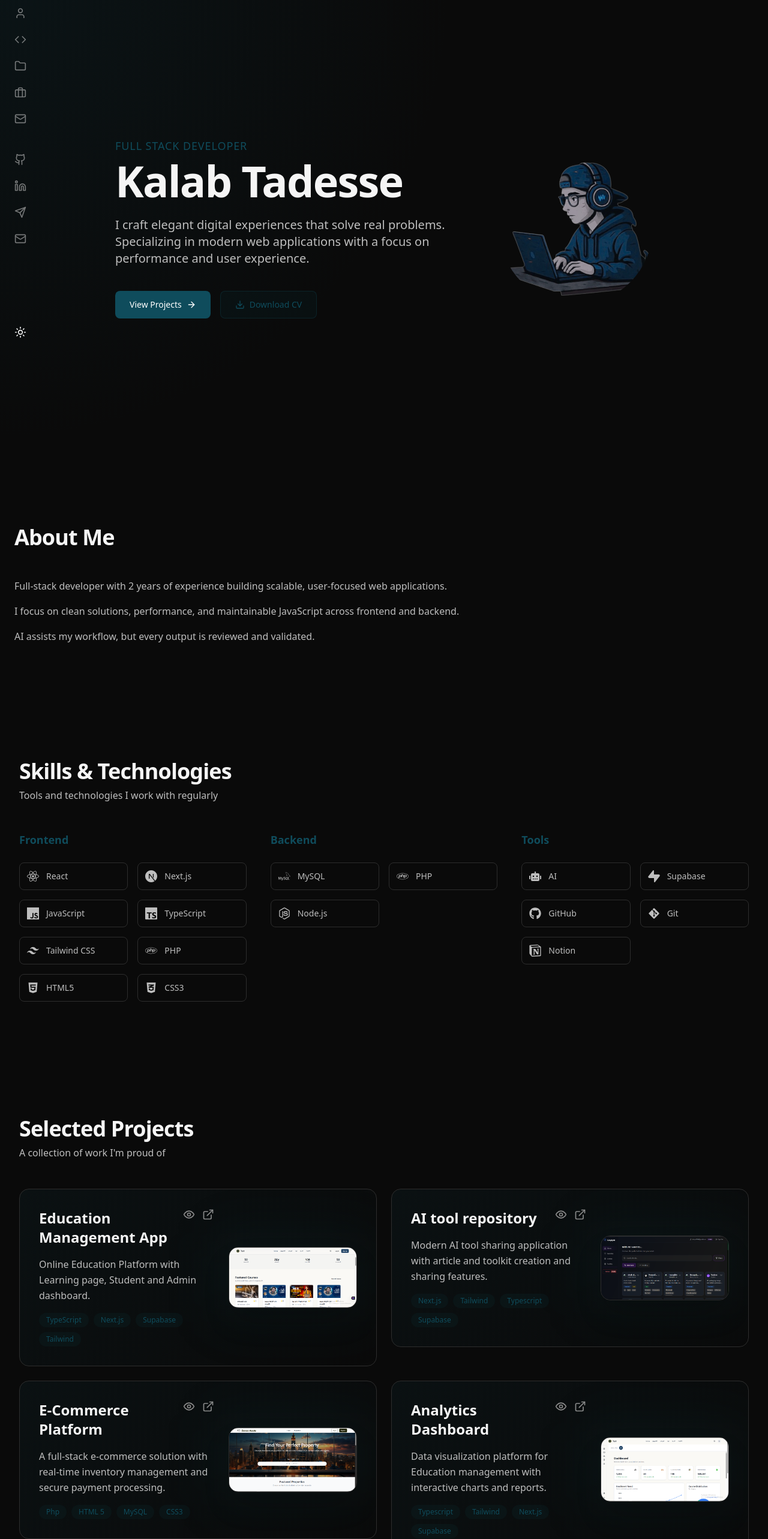
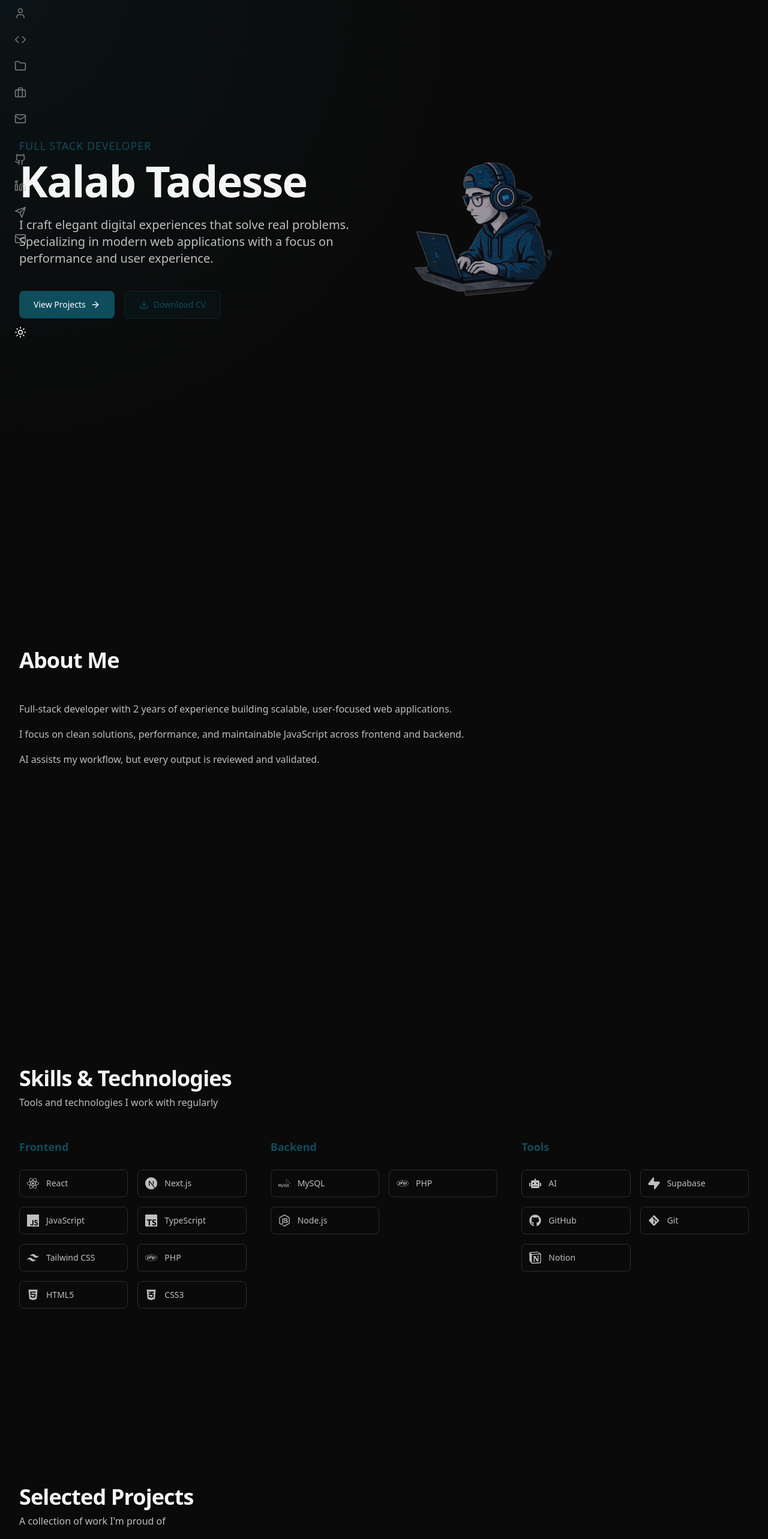
Before and after one commit to kallSTONE/kalab-tadesse, a React (Vite) app: page / in a window 1280 px wide. Shown: the part 20-2586 px from the top of the page at 60% size. Built offline with nearby package versions, Linux system fonts and the light colour scheme.

Commit message:
feat: centered all sections

```diff
--- a/src/components/sections/About.tsx
+++ b/src/components/sections/About.tsx
@@ -26,8 +26,8 @@ const itemVariants = {
 
 export default function About() {
   return (
-    <section id="about" className="py-24">
-      <div className="max-w-7xl mx-auto px-6">
+    <section id="about" className="min-h-screen flex items-center justify-center">
+      <div className="w-full max-w-7xl mx-auto px-6 lg:px-8 py-24">
         <SectionTitle title="About Me" />
 
         <motion.div
--- a/src/components/sections/Contact.tsx
+++ b/src/components/sections/Contact.tsx
@@ -4,8 +4,8 @@ import { social } from '../../data/portfolio';
 
 export default function Contact() {
   return (
-    <section id="contact" className="py-24">
-      <div className="max-w-7xl mx-auto px-6 lg:px-8">
+    <section id="contact" className="min-h-screen flex items-center justify-center">
+      <div className="w-full max-w-7xl mx-auto px-6 lg:px-8 py-24">
         <SectionTitle
           title="Get In Touch"
           subtitle="Let's create something great together"
--- a/src/components/sections/Experience.tsx
+++ b/src/components/sections/Experience.tsx
@@ -3,8 +3,8 @@ import { experience } from '../../data/portfolio';
 
 export default function Experience() {
   return (
-    <section id="experience" className="py-24 border-t border-border">
-      <div className="max-w-7xl mx-auto px-6 lg:px-8">
+    <section id="experience" className="min-h-screen flex items-center justify-center border-t border-border">
+      <div className="w-full max-w-7xl mx-auto px-6 lg:px-8 py-24">
         <SectionTitle
           title="Experience"
           subtitle="My professional journey"
--- a/src/components/sections/Hero.tsx
+++ b/src/components/sections/Hero.tsx
@@ -6,7 +6,7 @@ export default function Hero() {
     <section id="home" className="min-h-screen flex items-center justify-center relative overflow-hidden">
       <div className="absolute inset-0 gradient-radial pointer-events-none"></div>
 
-      <div className="max-w-7xl mx-auto px-6 lg:px-8 py-24 relative z-10">
+      <div className="w-full max-w-7xl mx-auto px-6 lg:px-8 py-24 relative z-10">
         <div className="max-w-4xl  md:flex flex-row gap-8 items-center">
           <div className="space-y-6">
             <div className="space-y-2">
--- a/src/components/sections/Projects.tsx
+++ b/src/components/sections/Projects.tsx
@@ -9,8 +9,8 @@ export default function Projects() {
 
   return (
     <>
-      <section id="projects" className="py-24">
-        <div className="max-w-7xl mx-auto px-6 lg:px-8">
+      <section id="projects" className="min-h-screen flex items-center justify-center">
+        <div className="w-full max-w-7xl mx-auto px-6 lg:px-8 py-24">
           <SectionTitle
             title="Selected Projects"
             subtitle="A collection of work I'm proud of"
--- a/src/components/sections/Skills.tsx
+++ b/src/components/sections/Skills.tsx
@@ -3,8 +3,8 @@ import { skills } from '../../data/portfolio';
 
 export default function Skills() {
   return (
-    <section id="skills" className="py-24 ">
-      <div className="max-w-7xl mx-auto px-6 lg:px-8">
+    <section id="skills" className="min-h-screen flex items-center justify-center">
+      <div className="w-full max-w-7xl mx-auto px-6 lg:px-8 py-24">
         <SectionTitle
           title="Skills & Technologies"
           subtitle="Tools and technologies I work with regularly"
```
Also changed, not shown: public/project-images/simply-ai/Capturwee.PNG.
